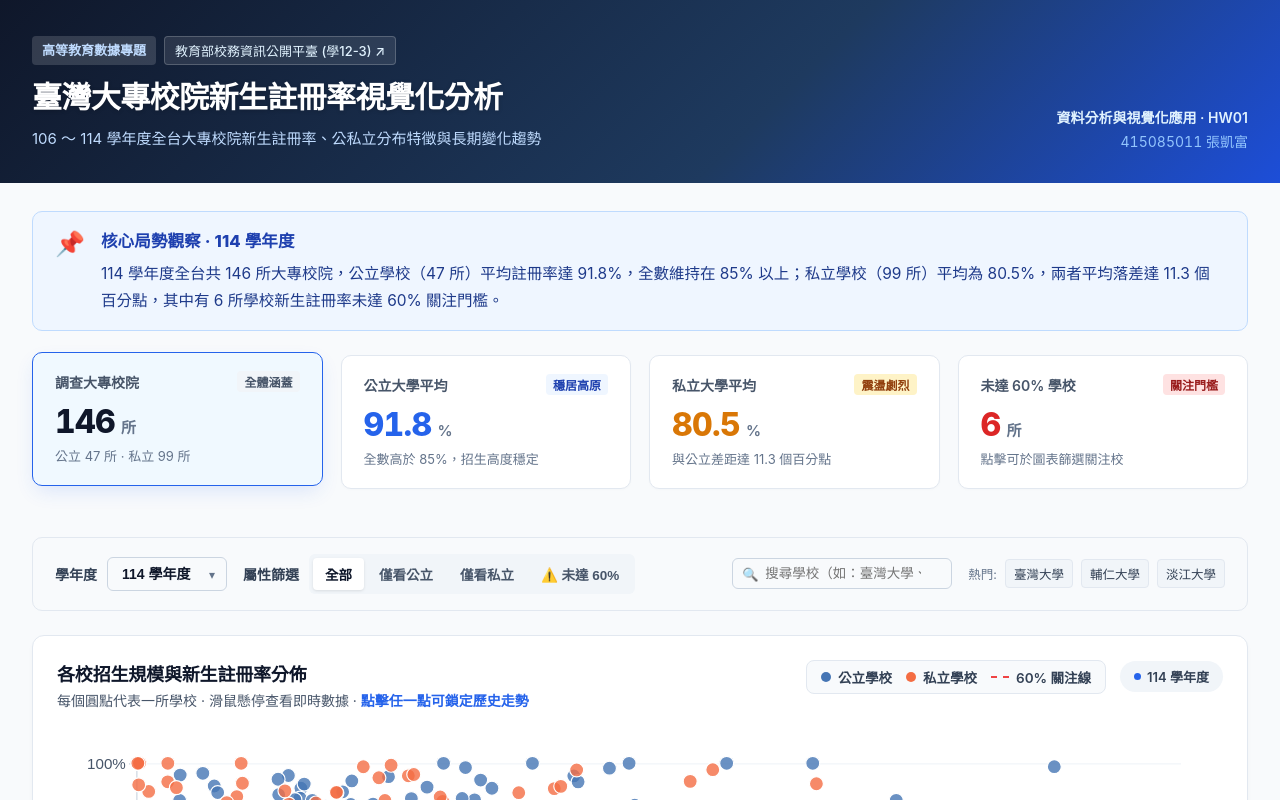
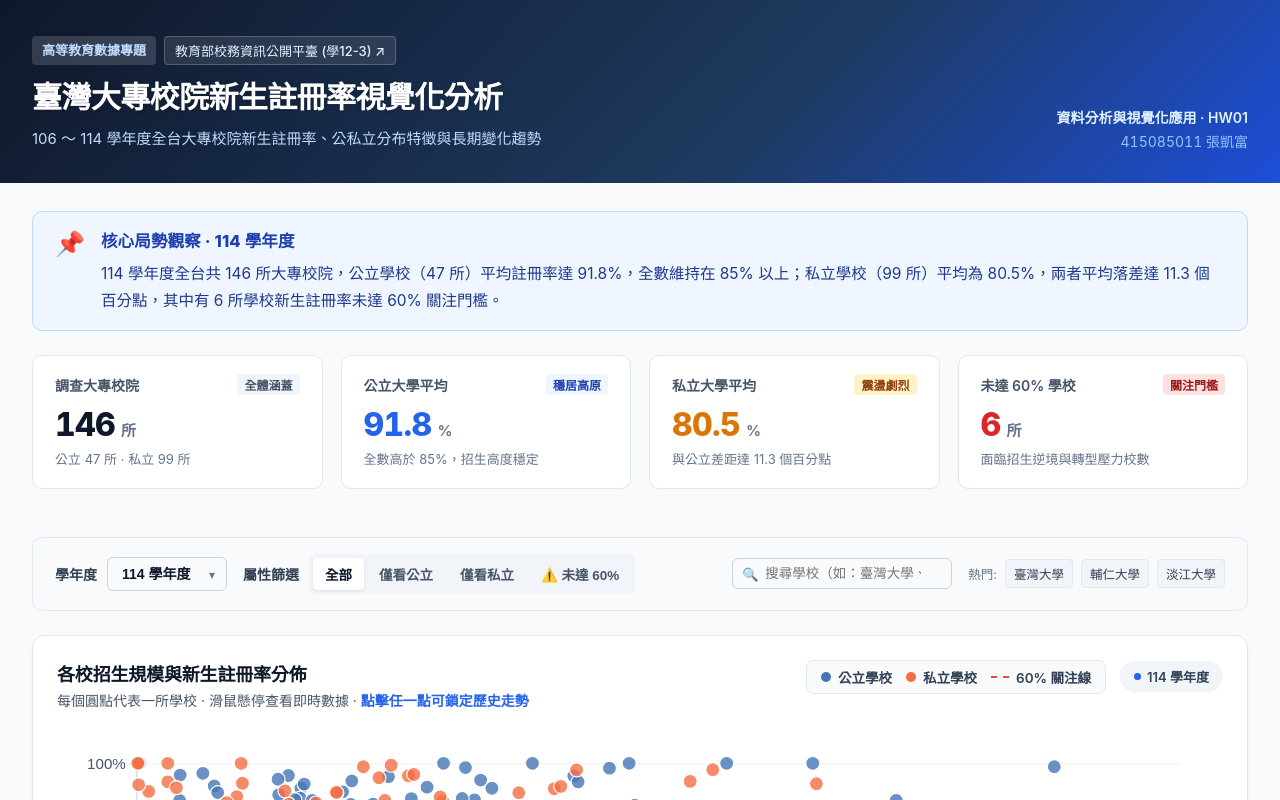
Before and after one commit to powerkaifu/1151VIS-HW1-415085011-CHANG-KAI-FU, a Vue app: page / in a window 1280 px wide. Shown: the top 800 px of the page. Built offline with nearby package versions, Linux system fonts and the light colour scheme.

Commit message:
refactor(ui): 將 KPI 卡片轉為純數據摘要卡，徹底分離展示與操作控制層級

```diff
--- a/src/App.vue
+++ b/src/App.vue
@@ -26,7 +26,7 @@ const filterType = ref('all')
 // 🔍 搜尋與選取的特定學校名稱
 const searchQuery = ref('')
 const selectedSchool = ref('')
-const searchNoResult = ref(false)  // 🆕 搜尋無結果旗標
+const searchNoResult = ref(false) // 🆕 搜尋無結果旗標
 
 // ✅ 資料載入完成後預設最新年度
 watch(
@@ -122,7 +122,7 @@ function handleSearchInput() {
 		searchNoResult.value = false
 	} else {
 		selectedSchool.value = ''
-		searchNoResult.value = true  // 🆕 觸發無結果提示
+		searchNoResult.value = true // 🆕 觸發無結果提示
 	}
 }
 
@@ -130,7 +130,7 @@ function handleSearchInput() {
 function clearSelectedSchool() {
 	selectedSchool.value = ''
 	searchQuery.value = ''
-	searchNoResult.value = false  // 🆕 同步重置
+	searchNoResult.value = false // 🆕 同步重置
 }
 </script>
 
@@ -185,9 +185,9 @@ function clearSelectedSchool() {
 				</div>
 			</section>
 
-			<!-- 關鍵指標卡片群（Hero KPI Stat Cards） -->
+			<!-- 關鍵指標卡片群（Hero KPI Stat Cards - 純展示數據摘要） -->
 			<section v-if="summaryStats" class="kpi-grid">
-				<div class="kpi-card" :class="{ active: filterType === 'all' }" @click="filterType = 'all'">
+				<div class="kpi-card">
 					<div class="kpi-header">
 						<span class="kpi-title">調查大專校院</span>
 						<span class="kpi-pill gray">全體涵蓋</span>
@@ -201,7 +201,7 @@ function clearSelectedSchool() {
 					</div>
 				</div>
 
-				<div class="kpi-card highlight" :class="{ active: filterType === 'public' }" @click="filterType = 'public'">
+				<div class="kpi-card highlight">
 					<div class="kpi-header">
 						<span class="kpi-title">公立大學平均</span>
 						<span class="kpi-pill blue">穩居高原</span>
@@ -213,7 +213,7 @@ function clearSelectedSchool() {
 					<div class="kpi-desc">全數高於 85%，招生高度穩定</div>
 				</div>
 
-				<div class="kpi-card warning" :class="{ active: filterType === 'private' }" @click="filterType = 'private'">
+				<div class="kpi-card warning">
 					<div class="kpi-header">
 						<span class="kpi-title">私立大學平均</span>
 						<span class="kpi-pill amber">震盪劇烈</span>
@@ -225,7 +225,7 @@ function clearSelectedSchool() {
 					<div class="kpi-desc">與公立差距達 {{ summaryStats.gap }} 個百分點</div>
 				</div>
 
-				<div class="kpi-card danger" :class="{ active: filterType === 'danger' }" @click="filterType = 'danger'">
+				<div class="kpi-card danger">
 					<div class="kpi-header">
 						<span class="kpi-title">未達 60% 學校</span>
 						<span class="kpi-pill red">關注門檻</span>
@@ -234,7 +234,7 @@ function clearSelectedSchool() {
 						<span class="kpi-num text-danger">{{ summaryStats.dangerSchools }}</span>
 						<span class="kpi-unit">所</span>
 					</div>
-					<div class="kpi-desc">點擊可於圖表篩選關注校</div>
+					<div class="kpi-desc">面臨招生逆境與轉型壓力校數</div>
 				</div>
 			</section>
 
@@ -290,9 +290,7 @@ function clearSelectedSchool() {
 						<button v-if="searchQuery" class="search-clear" @click="clearSelectedSchool">✕</button>
 					</div>
 					<!-- 🆕 搜尋無結果提示 -->
-					<p v-if="searchNoResult" class="search-no-result">
-						找不到「{{ searchQuery }}」，請確認校名是否正確
-					</p>
+					<p v-if="searchNoResult" class="search-no-result">找不到「{{ searchQuery }}」，請確認校名是否正確</p>
 					<!-- 快捷熱門標籤 -->
 					<div class="quick-tags">
 						<span class="tag-hint">熱門:</span>
@@ -516,42 +514,6 @@ body {
 	border-radius: 10px;
 	padding: 18px 22px;
 	box-shadow: 0 1px 3px rgba(0, 0, 0, 0.02);
-	cursor: pointer;
-	transition: all 0.15s ease;
-}
-
-.kpi-card:hover {
-	transform: translateY(-2px);
-	box-shadow: 0 6px 12px -2px rgba(0, 0, 0, 0.06);
-	border-color: #cbd5e1;
-}
-
-.kpi-card.active {
-	transform: translateY(-3px);
-	box-shadow: 0 8px 20px -4px rgba(37, 99, 235, 0.15);
-	border-color: #2563eb;
-	background: #f0f9ff;
-}
-
-.kpi-card.danger.active {
-	transform: translateY(-3px);
-	box-shadow: 0 8px 20px -4px rgba(239, 68, 68, 0.18);
-	border-color: #ef4444;
-	background: #fff5f5;
-}
-
-.kpi-card.warning.active {
-	transform: translateY(-3px);
-	box-shadow: 0 8px 20px -4px rgba(245, 158, 11, 0.18);
-	border-color: #f59e0b;
-	background: #fffbeb;
-}
-
-.kpi-card.highlight.active {
-	transform: translateY(-3px);
-	box-shadow: 0 8px 20px -4px rgba(37, 99, 235, 0.18);
-	border-color: #2563eb;
-	background: #eff6ff;
 }
 
 .kpi-header {
@@ -789,8 +751,14 @@ body {
 }
 
 @keyframes fadeIn {
-	from { opacity: 0; transform: translateY(-4px); }
-	to   { opacity: 1; transform: translateY(0); }
+	from {
+		opacity: 0;
+		transform: translateY(-4px);
+	}
+	to {
+		opacity: 1;
+		transform: translateY(0);
+	}
 }
 
 /* 快捷標籤 */
```
